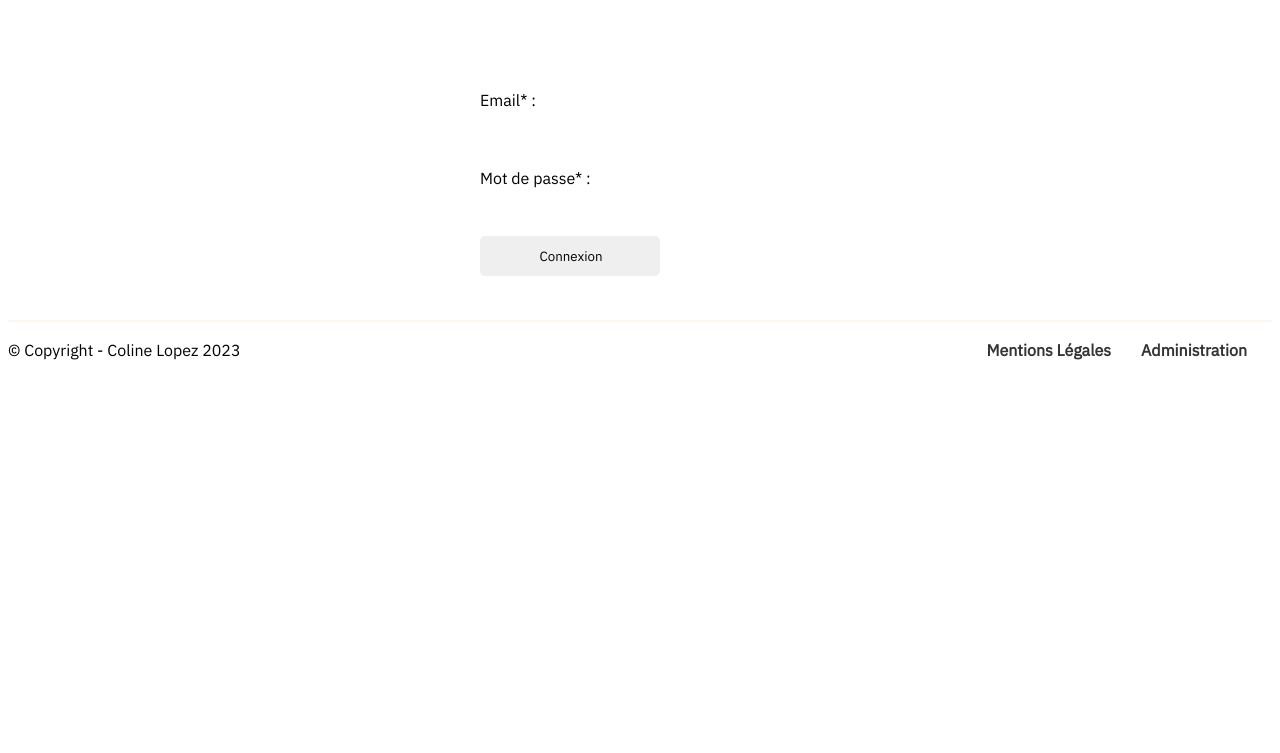
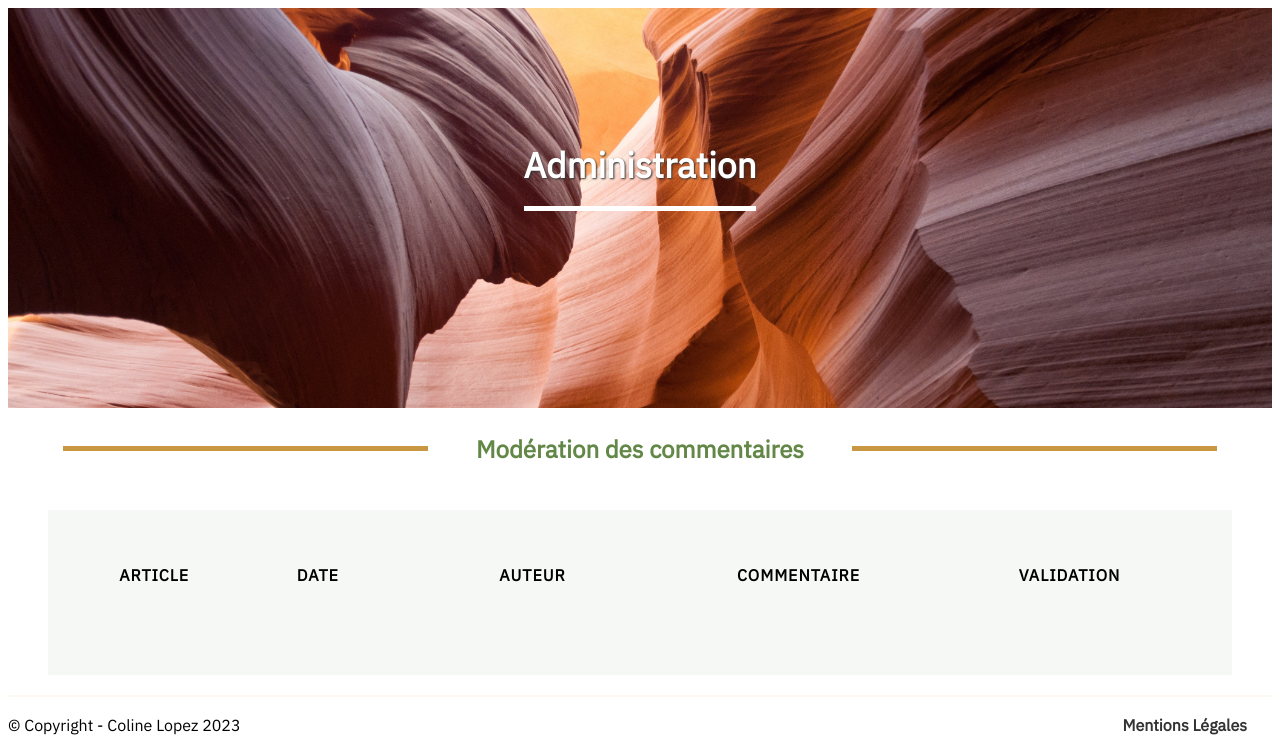
Before and after one commit to ColineLopez/OpenClassrooms_Project_5_MyWebsite, a PHP site: page /index.php?action=admin in a window 1280 px wide. Shown: the part 96-849 px from the top of the page. Before the commit the page ends 456 px from the top, so only its background shows below. Run offline with PHP 8.4, Linux system fonts and the light colour scheme; data that the repository does not hold is empty.

Commit message:
list comment to moderate

```diff
--- a/index.php
+++ b/index.php
@@ -65,7 +65,7 @@ use MyWebsite\Controllers\User\AdminOperation\AdminOperation;
 		} elseif ($_GET['action'] === 'signUpOperation') {
 			(new SignUpOperation())->execute($_POST);
 		} elseif ($_GET['action'] === 'admin') {
-			(new Admin())->admin();
+			(new Admin())->execute();
 		} elseif ($_GET['action'] === 'adminOperation') {
 			(new AdminOperation())->execute($_POST);
 		} elseif ($_GET['action'] === 'logout') {
--- a/src/controllers/user/admin.php
+++ b/src/controllers/user/admin.php
@@ -2,15 +2,27 @@
 
 namespace MyWebsite\Controllers\User\Admin;
 
-require_once('src/model/post.php');
+require_once('src/lib/database.php');
+// require_once('src/model/post.php');
+require_once('src/model/comment.php');
 
 use MyWebsite\Lib\Database\DatabaseConnection;
 use MyWebsite\Model\Admin\AdminRepository;
+use MyWebsite\Model\Comment\CommentRepository;
 
 class Admin
 {
-	public function admin()
+	public function execute()
 	{
+		$connection = new DatabaseConnection();
+
+		$commentRepository = new CommentRepository();
+		$commentRepository->connection = $connection;
+		$comments = $commentRepository->comments2Moderate();
+
 		require('templates/admin.php');
 	}
 }
+
+
+// use MyWebsite\Model\Post\PostRepository;
--- a/src/model/comment.php
+++ b/src/model/comment.php
@@ -30,6 +30,7 @@ class CommentRepository
 			$comment->author = $row['author'];
 			$comment->creationDate = $row['creationDate'];
 			$comment->content = $row['content'];
+			$comment->status = $row['status'];
 
 			$comments[] = $comment;
 		}
@@ -46,4 +47,28 @@ class CommentRepository
 
 		return ($affectedLines > 0);
 	}
+
+	public function comments2Moderate(): array
+	{
+		$statement = $this->connection->getConnection()->prepare(
+			'SELECT * FROM comments WHERE status = 1 ORDER BY creationDate DESC'
+		);
+		$statement->execute();
+
+		$comments = [];
+		while($row = $statement->fetch()){
+			$comment = new Comment();
+			$comment->postID = $row['articleID'];
+			$comment->author = $row['author'];
+			$comment->creationDate = $row['creationDate'];
+			$comment->content = $row['content'];
+			$comment->status = $row['status'];
+
+			$comments[] = $comment;
+		}
+
+		return $comments;
+	}
+
+
 }
--- a/style/style.css
+++ b/style/style.css
@@ -254,6 +300,20 @@ h2{
   flex-flow:row;
   justify-content: center;
   align-items: center;
+}
+
+
+.grid-four{
+  display: grid;
+  grid-template-columns: 1fr 2fr 2fr 3fr 1fr 1fr;
+  grid-gap: 10px;
+  grid-auto-rows: minmax(50px, auto);
+}
+
+.gridfive-mid{
+  text-align: center;
+  grid-column: 5/7;
+  grid-row:1;
 }
 
 button{
--- a/templates/admin.php
+++ b/templates/admin.php
@@ -1,35 +1,44 @@
-<?php $title = "Connexion"; ?>
+<?php $title = "Administration"; ?>
 <?php ob_start(); ?>
-<div class="corps2">
-	<h1>Connexion</h1>
-    <form action="index.php?action=adminOperation" method="POST">
-    	<p>
-        	<label for="email">Email* :</label>
-            <input type="email" name="email" required autocomplete="off">
-        </p>
-        <p>
-        	<label for='password'>Mot de passe* :</label>
-            <input type="password" name="password" required autocomplete="off">
-        </p>
-        <p>
-        <?php
-            if(isset($_GET['err']))
-                {
-                    $err = htmlspecialchars($_GET['err']);
-                    $message = match($err) {
-                        'wrong' => "<strong>Erreur</strong>, les données du formulaire sont invalides.",
-                        'password' => "<strong>Erreur</strong>, le mot de passe est incorrect",
-                        'unknown' => "<strong>Erreur</strong>, aucun administrateur n'est inscrit avec cet email",
-                        'error' => "<strong>Erreur</strong>, impossible de vous connecter",
-                };
-                 echo $message;
-            };
-        ?>
-        </p>
-        <p>
-          <input type="submit" value="Connexion">
-        </p>
-    </form>
+<div id="articles-banniere">
+    <section>
+        <h1 class='white-shadow'>
+            Administration
+            <br>
+            <hr class='big-white'>
+            <br>
+        </h1>
+    </section>
+</div>
+<div class="corps white">
+    <div class='grid-three'>
+        <hr style='margin-left:50px'>
+        <h2 class='lined green'>Modération des commentaires</h2>
+        <hr style='margin-right:50px'>
+    </div>
+</div>
+<div class='corps news '>
+    <div class='grid-four bold uppercase center margin-content'>
+        <div class="gridone">Article</div>
+        <div class="gridtwo">Date</div>
+        <div class="gridthree">Auteur</div>
+        <div class="gridfour">Commentaire</div>
+        <div class="gridfive-mid">Validation</div>
+    </div>
+    <?php
+    foreach ($comments as $comment) {
+    ?>
+    <div class='grid-four center margin-content'>
+            <div class="gridone"><button class="link" onclick="window.open('index.php?action=article&postID=<?php echo htmlspecialchars($comment->postID); ?>')"></button></div>
+            <div class="bold"><?php echo htmlspecialchars($comment->creationDate); ?></div>
+            <div class="green bold"><?php echo htmlspecialchars($comment->author); ?></div>
+            <div><?php echo htmlspecialchars($comment->content); ?></div>
+            <div class="gridone"><button class="true" onclick=""></button></div>
+            <div class="gridone"><button class="false" onclick=""></button></div>
+    </div>
+    <?php
+    }
+    ?>
 </div>
 <?php $content = ob_get_clean(); ?>
 <?php require('templates/layout.php'); ?>
--- a/templates/article.php
+++ b/templates/article.php
@@ -1,6 +1,5 @@
 <?php $title = $post->title; ?>
 <?php ob_start(); ?>
-
 <div class='article-banniere' style='background: url(<?php echo $post->image;?>);background-size: cover;background-position: center;'>
 	<section>
         <h1 class='white-shadow'>
@@ -67,6 +66,7 @@
 	</div>
 		<?php
 			foreach ($comments as $comment){
+				if($comment->status!=1){
 		?>
 				<h4 class='uppercase green'>
 				<?php
@@ -84,6 +84,7 @@
 				<br>
 			<?php
 				}
+			}
 		?>
 	<br>
 </div>
--- a/templates/layout.php
+++ b/templates/layout.php
@@ -43,7 +43,12 @@
         <div class="element">
           <ul>
             <li><a href="index.php?action=terms">Mentions Légales</a></li>
-            <li><a href="index.php?action=admin">Administration</a></li>
+            <?php
+            if (isset($_SESSION['user']) && $_SESSION['user_admin']) { ?>
+              <li><a href="index.php?action=admin">Administration</a></li>
+          <?php
+          }
+          ?>
           </ul>
         </div>
       </div>
```
Also changed, not shown: other parts of style/style.css (+46 -0 lines), images/false_1.png (added), images/false_2.png (added), images/link_1.png (added), images/link_2.png (added), images/true_1.png (added), images/true_2.png (added). Lines whose indentation alone changed are shown as unchanged.
